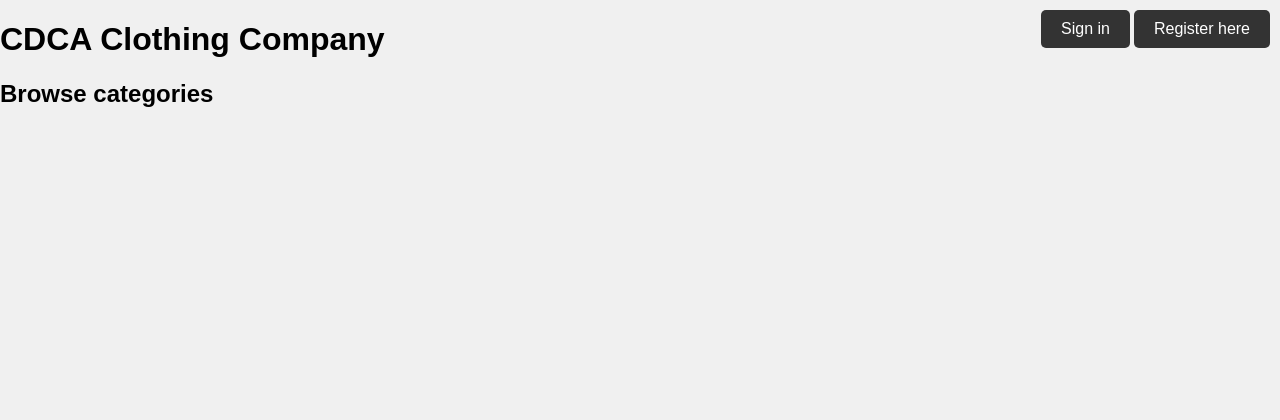
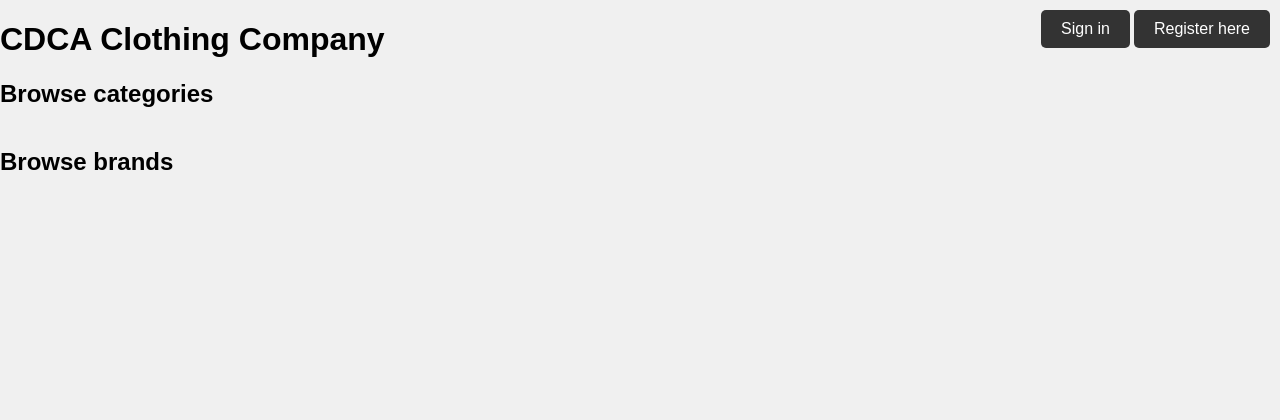
Before and after one commit to rigozu9/Vaatekauppasovellus, a Flask app: page / in a window 1280 px wide. Shown: the top 420 px of the page. Run offline with Flask 3, Linux system fonts and the light colour scheme.

Commit message:
Now can also browse brands. Refactored default pictures to own folders

```diff
--- a/modules/clothes.py
+++ b/modules/clothes.py
@@ -1,6 +1,6 @@
 from flask import redirect, render_template, request, session
 from db import db
-from models import Clothing, Category
+from models import Clothing, Category, Brand
 import os
 from werkzeug.utils import secure_filename
 
@@ -17,16 +17,22 @@ def get_clothes():
     result = Clothing.query.all()
     return render_template("index.html", result=result)
 
+# Method to get categories and brands from the database
+def get_categories_and_brands():
+    categories = Category.query.all()
+    brands = Brand.query.all()
+    return render_template("index.html", categories=categories, brands=brands)
+
+
 # Method to get clothes based on category from the database
 def get_clothes_by_category(category_name):
     clothes = Clothing.query.filter_by(category=category_name).all()
-    print(category_name)
     return render_template("category.html", clothes=clothes)
 
-# Method to get categories from the database
-def get_categories():
-    categories = Category.query.all()
-    return render_template("index.html", categories=categories)
+# Method to get clothes based on brands from the database
+def get_clothes_by_brand(brand_name):
+    clothes = Clothing.query.filter_by(brand=brand_name).all()
+    return render_template("category.html", clothes=clothes)
 
 # Add new clothes now able to upload a picture of the garment.
 def add_clothes():
--- a/routes.py
+++ b/routes.py
@@ -1,19 +1,24 @@
 #routes file for navigating in the app
 from app import app
-from modules.clothes import get_clothes, add_clothes, get_categories, get_clothes_by_category
+from modules.clothes import get_categories_and_brands, add_clothes, get_clothes_by_category, get_clothes_by_brand
 from modules.login import register, login, logout
 from models import Category, Brand, Size
 from flask import render_template
 
-#calls index.html the main page and renders the categories from database
+#calls index.html the main page and renders the categories and brands from database
 @app.route("/")
 def index():
-    return get_categories()
+    return get_categories_and_brands()
 
 #calls category.html the category page and renders the clothes from selected category from database
 @app.route('/category/<category_name>')
 def category(category_name):
     return get_clothes_by_category(category_name)
+
+#calls category.html the category page and renders the clothes from selected category from database
+@app.route('/brands/<brand_name>')
+def brand(brand_name):
+    return get_clothes_by_brand(brand_name)
 
 #renders new.html and adds categories, brands, sizes from database to the select list
 @app.route("/new", methods=['GET'])
--- a/templates/index.html
+++ b/templates/index.html
@@ -1,4 +1,4 @@
-<!-- Main page shows clothing categories that you can clik and browse -->
+<!-- Main page shows clothing categories and brands that you can clik and browse -->
 <!DOCTYPE html>
 <html lang="en">
 <head>
@@ -16,8 +16,21 @@
         {% for category in categories %}
             <li class="category-item">
                 <a href="/category/{{ category.name }}">
-                    <img class="category-image" src="{{ url_for('static', filename=category.name + 'default.jpg') }}" alt="Category">
+                    <img class="category-image" src="{{ url_for('static', filename='categorydefaults/' + category.name + 'default.jpg') }}" alt="Category">
                     <p>{{ category.name }}</p>
+                </a>
+            </li>
+        {% endfor %}
+    </ul>
+
+    <!-- Brands rendered here -->
+    <h2>Browse brands</h2>
+    <ul class="category-grid">
+        {% for brand in brands %}
+            <li class="category-item">
+                <a href="/brands/{{ brand.name }}">
+                    <img class="category-image" src="{{ url_for('static', filename='branddefaults/' + brand.name + 'default.jpg') }}" alt="Brand">
+                    <p>{{ brand.name }}</p>
                 </a>
             </li>
         {% endfor %}
```
Also changed, not shown: static/branddefaults/All brandsdefault.jpg (added), static/branddefaults/BAPEdefault.jpg (added), static/branddefaults/NUMBER (N)INEdefault.jpg (added), static/branddefaults/junya watanabedefault.jpg (added), static/categorydefaults/bottomsdefault.jpg (renamed from static/bottomsdefault.jpg), static/categorydefaults/footweardefault.jpg (renamed from static/footweardefault.jpg), static/categorydefaults/otherdefault.jpg (renamed from static/otherdefault.jpg), static/categorydefaults/topsdefault.jpg (renamed from static/topsdefault.jpg).
